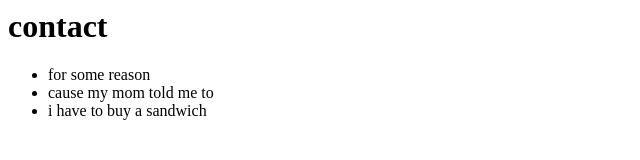
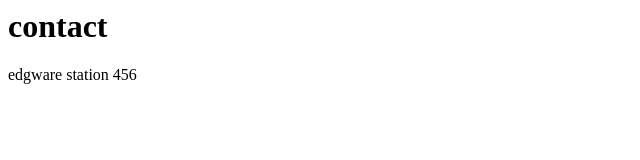
Before and after one commit to helizeusz/lesson1, a plain HTML site: page contact.html in a window 1280 px wide. Shown: the whole page, without its empty margins (0-640 px from the left). Drawn offline with Linux system fonts and the light colour scheme.

```diff
--- a/contact.html
+++ b/contact.html
@@ -8,9 +8,5 @@
 	<h1>
 		contact
 	</h1>
-	<ul>
-		<li>for some reason</li>
-		<li>cause my mom told me to</li>
-		<li>i have to buy a sandwich</li>
-	</ul>
+	<p>edgware station 456</p>
 </body>
```
Also changed, not shown: index.html (+2 -0 lines).
